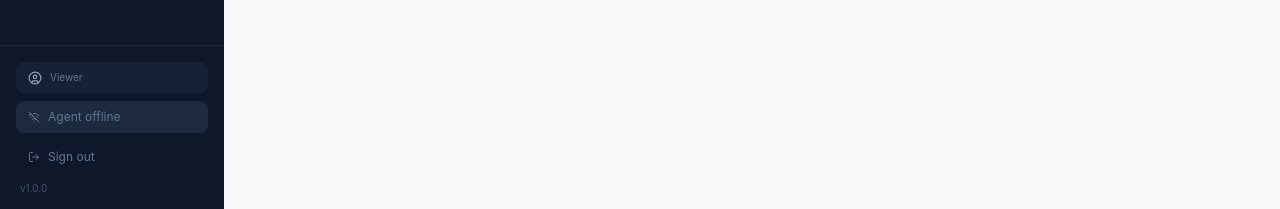
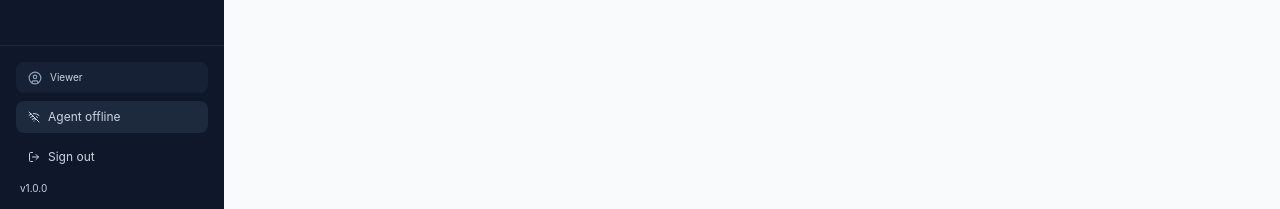
Before and after one commit to Hectorg0827/SecretaryAI, a React (Vite) app in the folder frontend/: page / in a window 1280 px wide. Shown: the part 588-797 px from the top of the page. Built offline with nearby package versions, Linux system fonts and the light colour scheme; no server answers; sample sign-in values are in the browser's storage.

Commit message:
Raise WCAG normal-text contrast on light cards and dark sidebar

```diff
--- a/frontend/src/components/layout/Sidebar.tsx
+++ b/frontend/src/components/layout/Sidebar.tsx
@@ -163,14 +163,14 @@ export function Sidebar({
             {userName && (
               <div className="text-xs font-medium text-slate-200 truncate">{userName}</div>
             )}
-            <div className="text-[10px] text-slate-500 capitalize">{ROLE_LABELS[role]}</div>
+            <div className="text-[10px] text-slate-300 capitalize">{ROLE_LABELS[role]}</div>
           </div>
         </div>
 
         {/* Agent status */}
         <div className={clsx(
           'flex items-center gap-2 text-xs px-3 py-2 rounded-lg',
-          connected ? 'bg-emerald-900/40 text-emerald-400' : 'bg-slate-800 text-slate-500',
+          connected ? 'bg-emerald-900/40 text-emerald-400' : 'bg-slate-800 text-slate-300',
         )}>
           {connected ? <Wifi size={12} /> : <WifiOff size={12} />}
           <span>{connected ? 'Agent online' : 'Agent offline'}</span>
@@ -181,12 +181,12 @@ export function Sidebar({
 
         <button
           onClick={logout}
-          className="flex items-center gap-2 w-full px-3 py-2 rounded-lg text-xs text-slate-500 hover:text-red-400 hover:bg-slate-800/60 transition-colors"
+          className="flex items-center gap-2 w-full px-3 py-2 rounded-lg text-xs text-slate-300 hover:text-red-400 hover:bg-slate-800/60 transition-colors"
         >
           <LogOut size={12} />
           Sign out
         </button>
-        <div className="text-[10px] text-slate-600 px-1">v1.0.0</div>
+        <div className="text-[10px] text-slate-300 px-1">v1.0.0</div>
       </div>
     </aside>
     </>
```
